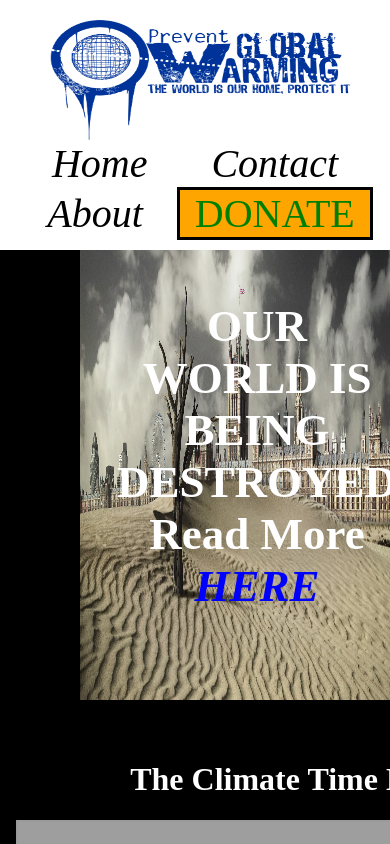
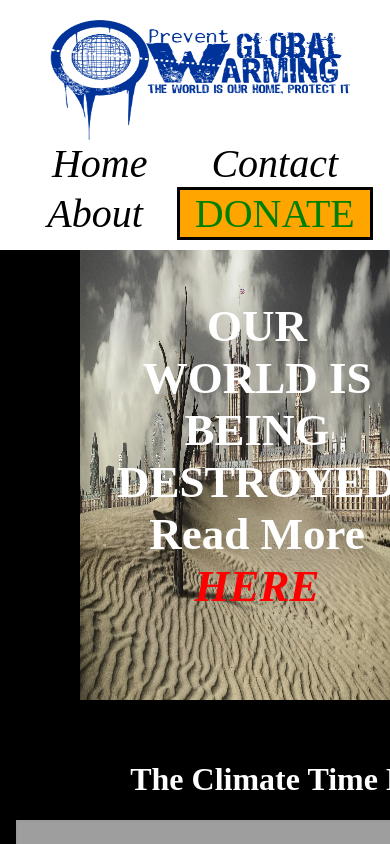
Before and after one commit to aamirnmalik/Global_Warming_Website, a plain HTML site: page MainPage/index.html in a window 390 px wide. Shown: the top 844 px of the page. Drawn offline with nearby package versions, Linux system fonts and the light colour scheme; grey boxes are pictures that could not be loaded.

```diff
--- a/MainPage/style.css
+++ b/MainPage/style.css
@@ -75,6 +75,7 @@
 	margin-left: 80px;
 
 }
+
 .mainertxt{
 	position: absolute;
 	text-align: center;
@@ -85,7 +86,12 @@
 	left: 30%;
 }
 .mainerHERE{
-	color:blue;
+	color:red;
+}
+.mainerHERE:hover {
+	color: blue;
+	font-style:normal;
+
 }
 .donate{
 	background-color: orange;
```
